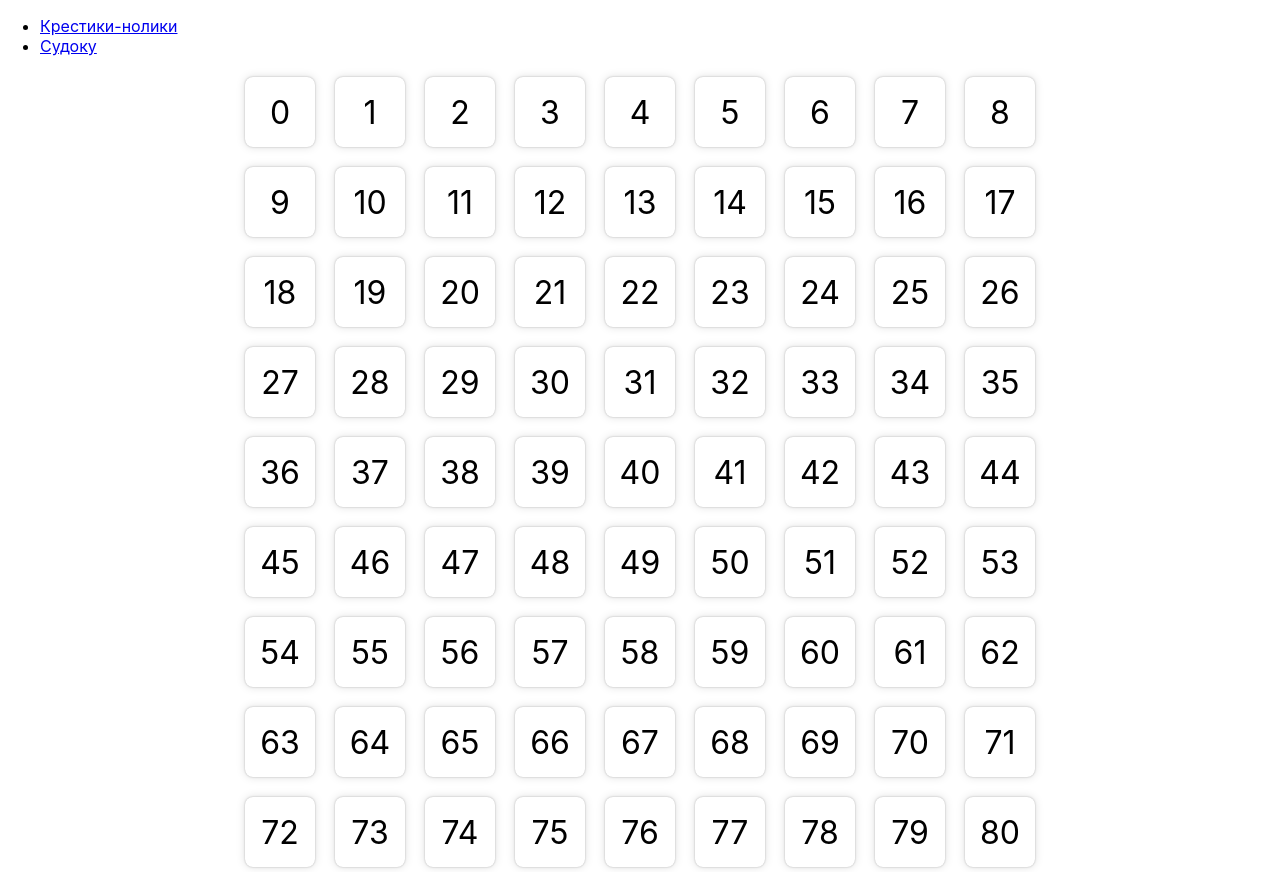
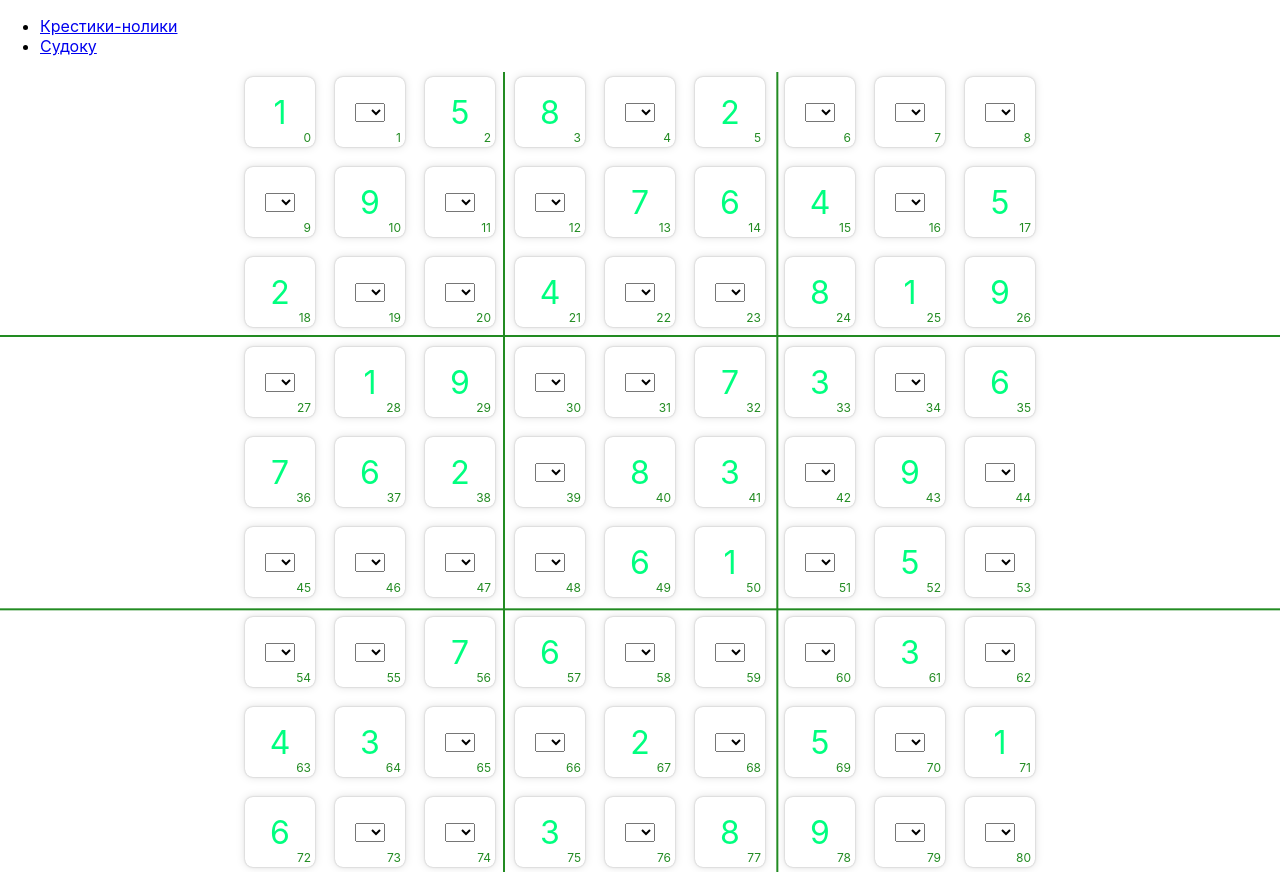
Before and after one commit to Lekso4ka/lk7-games, a React (Create React App) app: page /game2 in a window 1280 px wide. Built offline with nearby package versions, Linux system fonts and the light colour scheme.

Commit message:
upd game

```diff
--- a/src/App.css
+++ b/src/App.css
@@ -5,6 +5,29 @@
   justify-content: center;
   align-content: center;
   gap: 20px;
+  position: relative;
+}
+.board::before {
+  content: "";
+  position: absolute;
+  left: 0;
+  right: 0;
+  height: 2px;
+  background-color: forestgreen;
+  top: calc(50% - 395px + (70px * 9 + 20px * 8) / 3 - 5px);
+  box-shadow: 0 calc((70px * 9 + 20px * 8) / 3 + 10px) 0 0 forestgreen;
+  /* 50% - (70px * 9 + 20px * 8) / 2 + (70px * 9 + 20px * 8) / 3*/
+  /* 50 % - 395px + 790px / 3 */
+}
+.board::after {
+  content: "";
+  position: absolute;
+  top: 0;
+  bottom: 0;
+  width: 2px;
+  background-color: forestgreen;
+  left: calc(50% - 395px + (70px * 9 + 20px * 8) / 3 - 5px);
+  box-shadow: calc((70px * 9 + 20px * 8) / 3 + 10px) 0 0 0 forestgreen;
 }
 .card {
   box-shadow: 0 0 2px 0 #0004, 0 0 10px 0 #0002;
@@ -16,7 +39,15 @@
   align-items: center;
   font-size: 2rem;
   cursor: pointer;
+  position: relative;
 }
 .card:hover {
   box-shadow: 0 0 2px 0 crimson, 0 0 10px 0 #0002;
 }
+.card-index {
+  position: absolute;
+  bottom: 2px;
+  right: 4px;
+  font-size: 12px;
+  color: forestgreen;
+}
--- a/src/components/SuCard.jsx
+++ b/src/components/SuCard.jsx
@@ -1,11 +1,74 @@
-import { useState } from "react";
+import { useEffect, useState } from "react";
 
-export default ({n, content}) => {
+export default ({n, content, setBoard, board}) => {
+    // Math.floor(80 / board.length) = 8 => i
+    const i = Math.floor(n / board.length);
+    const j = n - i * board.length;
+    const [val, setVal] = useState(0);
+    const [r, setR] = useState(true);
+    const [c, setC] = useState(true);
+    const [st, setSt] = useState({});
+    const checkRow = () => {
+        for (let t = 0; t < board[i].length; t++) {
+            if (board[i][t]) {
+                if (+board[i][t] === +content) { // cовпадение по оси Х найдено!
+                    setR(false);
+                    break;
+                }
+            }
+        }
+    }
+    const checkCol = () => {
+        for (let t = 0; t < board.length; t++) {
+            console.log(+board[t][j], content);
+            if (board[t][j]) {
+                if (+board[t][j] === +content) { // Совпадение по оси Y найдено!
+                    setC(false);
+                    break;
+                }
+            }
+        }
+    }
+    useEffect(() => {
+        checkCol();
+        checkRow();
+        setSt({
+            color: r && c ? "springgreen" : "crimson"
+        })
+    }, [val])
     const setStep = (e) => {
-
+        setVal(e.target.value);
+        setBoard(prev => {
+            let arr = [...prev];
+            let cnt = arr.length;
+            for (let i = 0; i < arr.length; i++) {
+                for (let j = 0; j < arr.length; j++) {
+                    if (i * cnt + j === n) {
+                        arr[i][j] = e.target.value;
+                        break;
+                    }
+                }
+            }
+            return arr;
+        })
     }
-    return <div className="card" onClick={setStep}>
-        {content}
+    return <div className="card">
+        {content ?
+            <span style={st}>{content}</span> :
+            <select onChange={setStep} value={content}>
+                <option value={null}></option>
+                <option>1</option>
+                <option>2</option>
+                <option>3</option>
+                <option>4</option>
+                <option>5</option>
+                <option>6</option>
+                <option>7</option>
+                <option>8</option>
+                <option>9</option>
+            </select>
+            // <input type="number" value={val} min={1} max={9} onChange={setStep}/>
+        }
         <span className="card-index">{n}</span>
     </div>
 }
--- a/src/pages/Game2.jsx
+++ b/src/pages/Game2.jsx
@@ -2,6 +2,7 @@ import React, { useEffect, useState } from "react";
 import SuCard from "../components/SuCard";
 export default () => {
     const n = 3;
+    const data = "1-58-2----9--764-52--4--819-19--73-6762-83-9-----61-5---76---3-43--2-5-16--3-89--";
     const [board, setBoard] = useState([]);
     useEffect(() => {
         let cnt = n ** 2;
@@ -10,7 +11,7 @@ export default () => {
             brd.push([]);
             for (let j = 0; j < cnt; j++) {
                 //console.log(i, j, i * cnt + j);
-                brd[i].push(null);
+                brd[i].push(data[i * cnt + j] !== "-" ? data[i * cnt + j] : null);
                 /*
                     i = 1, j = 0-8, cnt = 9
                     0 2 4 6 8 10 12 14 16
@@ -27,9 +28,16 @@ export default () => {
             gridTemplateColumns: `repeat(${n**2}, auto)`
         }}
     >
-        {board.reduce((arr, el, i) => {
+        {board.length > 0 && board.reduce((arr, el, i) => {
             el.forEach((cell, j) => {
-                arr.push(<SuCard key={i * (n**2) + j} n={i * (n**2) + j} content={cell} cnt={n}/>)
+                arr.push(<SuCard
+                    key={i * (n**2) + j}
+                    n={i * (n**2) + j}
+                    content={cell}
+                    cnt={n}
+                    setBoard={setBoard}
+                    board={board}
+                />)
             })
             return arr;
         }, [])}
```
Also changed, not shown: public/sudoku_puzzles.txt (added).
